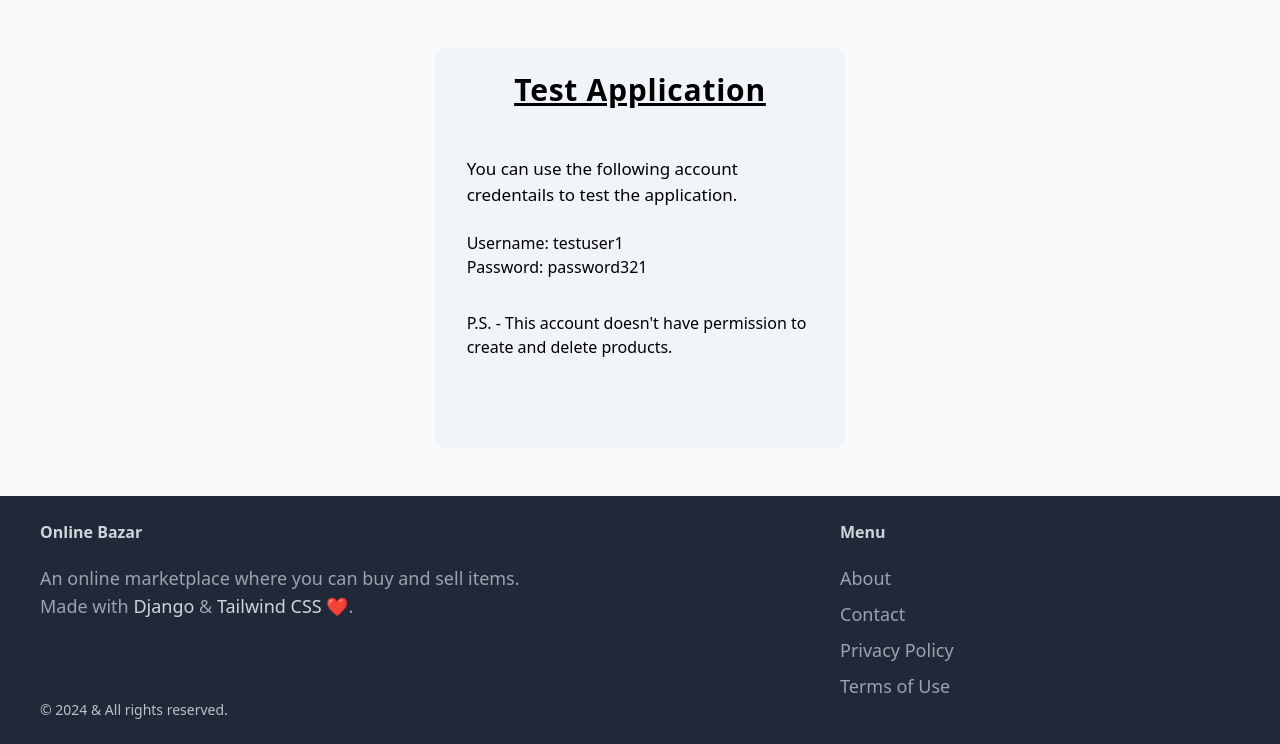
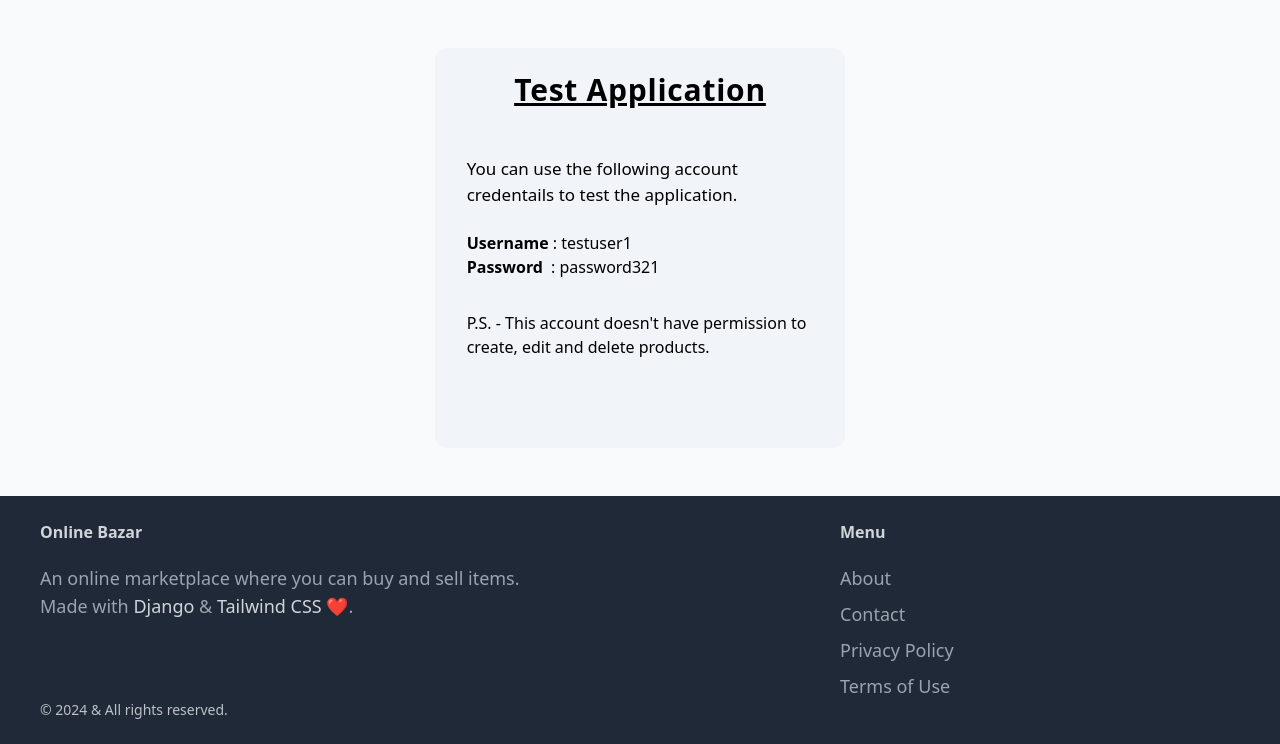
Before and after one commit to matrix-bro/online-bazar, a Django app: page /test_app/ in a window 1280 px wide. Shown: the part 81-825 px from the top of the page. Run offline with Django 4.2, Linux system fonts and the light colour scheme; parts of the project's set-up code (start-up, migrations or seed data) failed here and were passed over; some libraries are stand-ins or nearby versions.

Commit message:
Custom login and logout views and fix: design and namings

```diff
--- a/app/templates/app/browse_items.html
+++ b/app/templates/app/browse_items.html
@@ -55,7 +55,7 @@
                             </a>
                         </div>
                     {% empty %}
-                        <h2 class="text-3xl font-semibold pt-2 text-red-500/85">Oopps!!! No Product found.</h2>
+                        <h2 class="text-3xl font-semibold pt-2 text-orange-600/85">Oopps!!! No Product found.</h2>
                     {% endfor %}
             </div>
         </div>
--- a/app/templates/app/index.html
+++ b/app/templates/app/index.html
@@ -3,7 +3,7 @@
 {% block title %} Welcome {% endblock %}
 
 {% block content %}
-    <h2 class="my-12 text-2xl md:text-3xl text-center font-semibold">Recent Items</h2>
+    <h2 class="my-12 text-2xl md:text-3xl text-center font-semibold">Recent Products</h2>
     <div class="mt-6 px-6 py-12">
         <div class="grid grid-cols-1 md:grid-cols-2 lg:grid-cols-3 gap-8">
             {% for item in items %}
--- a/app/templates/app/test_app.html
+++ b/app/templates/app/test_app.html
@@ -8,9 +8,9 @@
 
         <div class="mb-6 px-2">
             <p class="text-[17px] mb-6">You can use the following account credentails to test the application.</p>
-            <p>Username: testuser1</p>
-            <p>Password: password321</p>
-            <p class="mt-8">P.S. - This account doesn't have permission to create and delete products.</p>
+            <p><span class="pr-1 font-semibold">Username</span>: testuser1</p>
+            <p><span class="pr-2 font-semibold">Password</span>: password321</p>
+            <p class="mt-8">P.S. - This account doesn't have permission to create, edit and delete products.</p>
         </div>
 
     </div>
--- a/app/urls.py
+++ b/app/urls.py
@@ -1,7 +1,5 @@
 from django.urls import path
 from app import views
-from django.contrib.auth import views as auth_views
-from app.forms import LoginForm
 
 urlpatterns = [
     path('', views.index, name='index'),
@@ -10,8 +8,8 @@ urlpatterns = [
     path('item/<slug:slug>/', views.item_details, name='item-details'),
 
     path('signup/', views.signup, name='signup'),
-    path('login/', auth_views.LoginView.as_view(template_name='app/login.html', authentication_form=LoginForm), name='login'),
-    path('logout/', auth_views.LogoutView.as_view(), name='logout'),
+    path('login/', views.CustomLoginView.as_view(), name='login'),
+    path('logout/', views.CustomLogoutView.as_view(), name='logout'),
 
     path('new_item/', views.new_item, name='new-item'),
 
--- a/app/views.py
+++ b/app/views.py
@@ -1,9 +1,13 @@
+from typing import Any
+from django.contrib.auth.forms import AuthenticationForm
+from django.http import HttpRequest, HttpResponse
 from django.shortcuts import get_object_or_404, redirect, render
-from app.forms import ConversationMessageForm, EditItemForm, NewItemForm, SignUpForm
 from django.contrib.auth.decorators import login_required
-from app.models import Category, Conversation, Item
 from django.db.models import Q
 from django.contrib import messages
+from django.contrib.auth.views import LoginView, LogoutView
+from app.forms import ConversationMessageForm, EditItemForm, NewItemForm, SignUpForm, LoginForm
+from app.models import Category, Conversation, Item
 
 def index(request):
     items = Item.objects.filter(is_sold=False).order_by('-created_at')[:6]
@@ -40,6 +44,22 @@ def signup(request):
     return render(request, 'app/signup.html', {
         'form': form
     })
+
+class CustomLoginView(LoginView):
+    template_name = "app/login.html"
+    authentication_form = LoginForm
+
+    def form_valid(self, form: AuthenticationForm) -> HttpResponse:
+        messages.add_message(self.request, messages.INFO, "Login Successfull.")
+        return super().form_valid(form)
+
+class CustomLogoutView(LogoutView):
+    def dispatch(self, request: HttpRequest, *args: Any, **kwargs: Any) -> HttpResponse:
+        if not request.user.is_authenticated:
+            return redirect('login')
+
+        messages.add_message(self.request, messages.INFO, "Logged out successfully.")
+        return super().dispatch(request, *args, **kwargs)
 
 @login_required
 def new_item(request):
```
Also changed, not shown: README.md.
